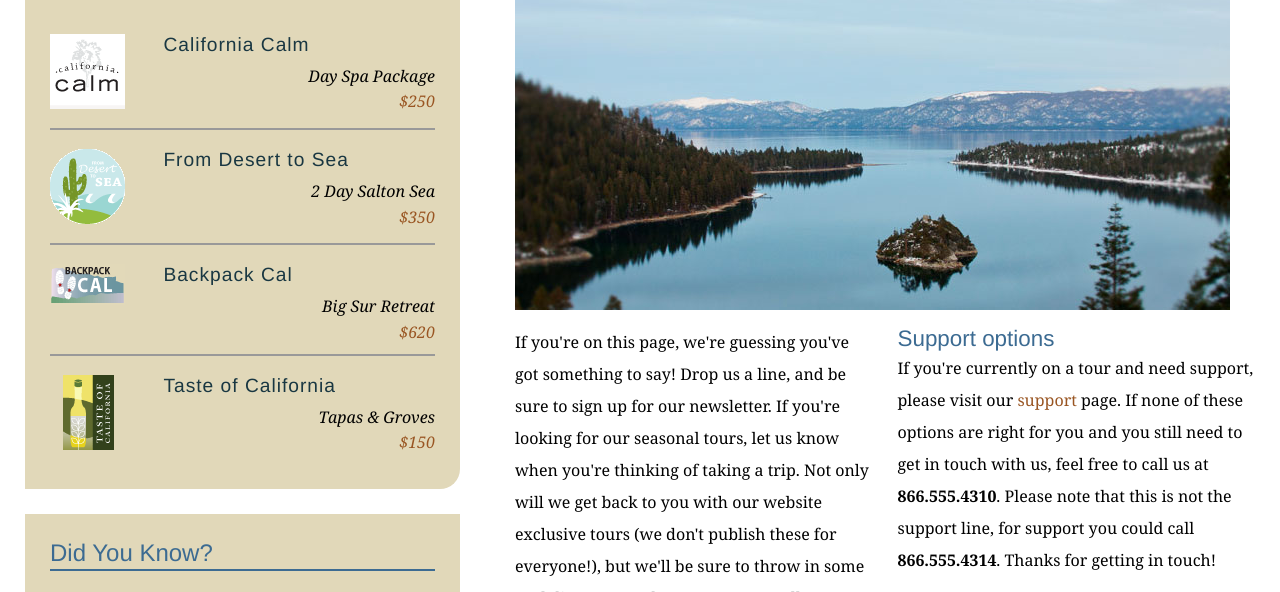
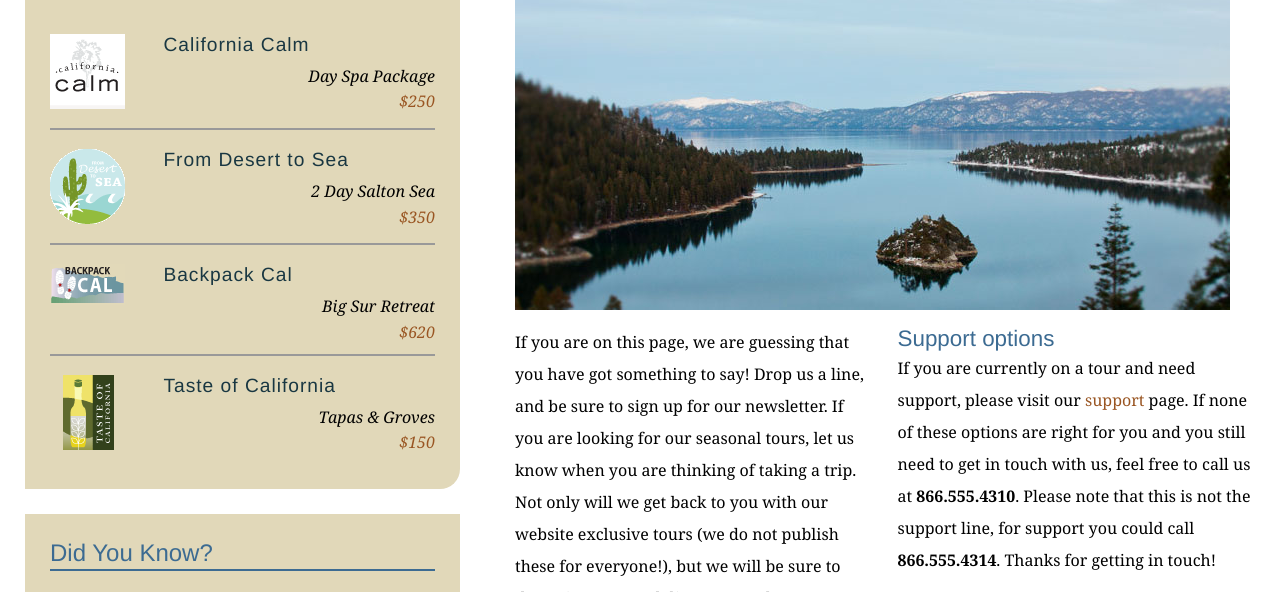
Before and after one commit to drivelous/practice, a plain HTML site: page contact.html in a window 1280 px wide. Shown: the part 342-934 px from the top of the page. Drawn offline with Linux system fonts and the light colour scheme.

Commit message:
Edited contractions on contact page

```diff
--- a/contact.html
+++ b/contact.html
@@ -68,10 +68,10 @@
           <h1>Get in touch</h1>
           <img src="assets/images/emerald_bay.jpg" alt="Beautiful Lake Tahoe" class="articleImage" />
           <div class="multiCol">
-            <p>If you're on this page, we're guessing you've got something to say! Drop us a line, and be sure to sign up for our newsletter. If you're looking for our seasonal tours,  let us know when you're thinking of taking a trip. Not only will we get back to you with our website exclusive tours (we don't publish these for everyone!), but we'll be sure to throw in some cool discounts and tour extras as well.</p>
+            <p>If you are on this page, we are guessing that you have got something to say! Drop us a line, and be sure to sign up for our newsletter. If you are looking for our seasonal tours,  let us know when you are thinking of taking a trip. Not only will we get back to you with our website exclusive tours (we do not publish these for everyone!), but we will be sure to throw in some cool discounts and tour extras as well.</p>
 
             <h2>Support options</h2>
-            <p>If you're currently on a tour and need support, please visit our <a href="support.html">support</a> page. If none of these options are right for you and you still need to get in touch with us, feel free to call us at<span class="phone"> <strong>866.555.4310</strong>. Please note that this is not the support line, for support you could call </span><strong>866.555.4314</strong>. Thanks for getting in touch!</p>
+            <p>If you are currently on a tour and need support, please visit our <a href="support.html">support</a> page. If none of these options are right for you and you still need to get in touch with us, feel free to call us at<span class="phone"> <strong>866.555.4310</strong>. Please note that this is not the support line, for support you could call </span><strong>866.555.4314</strong>. Thanks for getting in touch!</p>
           </div>
 
           <form id="frmContact" name="frmContact" method="post" action="contact_process.html">
```
